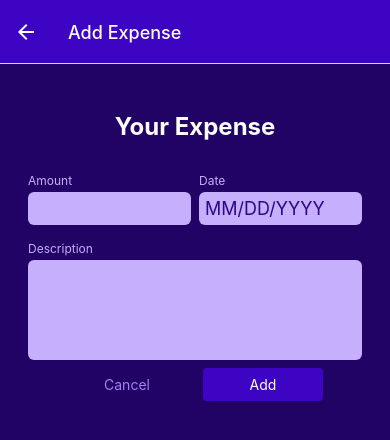
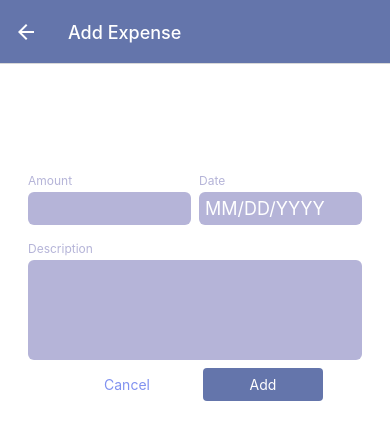
Before and after one commit to vincentochoa3/RNExpenses, a React Native app: screen /ManageExpense in a window 390 px wide. Shown: the top 440 px of the page. Built offline with nearby package versions, Linux system fonts and the light colour scheme; no server answers.

Commit message:
fix unseen text for ExpensesOutput screen

```diff
--- a/components/ExpensesOutput/ExpenseItem.js
+++ b/components/ExpensesOutput/ExpenseItem.js
@@ -1,9 +1,8 @@
-import { View, Text, Pressable, StyleSheet } from "react-native";
+import { Pressable, StyleSheet, Text, View } from "react-native";
 import { useNavigation } from "@react-navigation/native";
 
+import { Styles } from "../../constants/styles";
 import { getFormattedDate } from "../../util/date";
-
-import { Styles } from "../../constants/styles";
 
 export default function ExpenseItem({ id, description, amount, date }) {
   const navigation = useNavigation();
@@ -16,15 +15,15 @@ export default function ExpenseItem({ id, description, amount, date }) {
 
   return (
     <Pressable
+      onPress={expensePressHandler}
       style={({ pressed }) => pressed && styles.pressed}
-			onPress={expensePressHandler}
     >
       <View style={styles.expenseItem}>
         <View>
           <Text style={[styles.textBase, styles.description]}>
             {description}
           </Text>
-					<Text style={styles.textBase}>{date.toDateString()}</Text>
+          <Text style={styles.textBase}>{getFormattedDate(date)}</Text>
         </View>
         <View style={styles.amountContainer}>
           <Text style={styles.amount}>{amount.toFixed(2)}</Text>
@@ -35,6 +34,9 @@ export default function ExpenseItem({ id, description, amount, date }) {
 }
 
 const styles = StyleSheet.create({
+  pressed: {
+    opacity: 0.75,
+  },
   expenseItem: {
     padding: 12,
     marginVertical: 8,
@@ -69,7 +71,4 @@ const styles = StyleSheet.create({
     color: Styles.colors.primary500,
     fontWeight: "bold",
   },
-	pressed: {
-		opacity: 0.5,
-	},
 });
--- a/components/ExpensesOutput/ExpensesList.js
+++ b/components/ExpensesOutput/ExpensesList.js
@@ -1,4 +1,4 @@
-import { FlatList, Text } from "react-native";
+import { FlatList } from "react-native";
 
 import ExpenseItem from "./ExpenseItem";
 
--- a/components/ExpensesOutput/ExpensesOutput.js
+++ b/components/ExpensesOutput/ExpensesOutput.js
@@ -32,7 +32,7 @@ const styles = StyleSheet.create({
     backgroundColor: Styles.colors.primary700,
   },
   infoText: {
-		color: "white",
+    color: Styles.colors.primary500,
     fontSize: 16,
     textAlign: "center",
     marginTop: 32,
--- a/constants/styles.js
+++ b/constants/styles.js
@@ -1,16 +1,16 @@
 export const Styles = {
 	colors: {
-		primary50: "#e4d9fd",
-		primary100: "#c6affc",
-		primary200: "#a281f0",
-		primary400: "#5721d4",
-		primary500: "#3e04c3",
-		primary700: "#2d0689",
-		primary800: "#200364",
+		primary50: "#ddd9fd",
+		primary100: "#b5b4d8",
+		primary200: "#8192f0",
+		primary400: "#3921d4",
+		primary500: "#6475ab",
+		primary700: "#ffffff",
+		primary800: "#ffffff",
 		accent500: "#f7bc0c",
-		error50: "#fcc4e4",
+		error50: "#fcd5eb",
 		error500: "#9b095c",
-		gray500: "#39324a",
+		gray500: "#32384a",
 		gray700: "#221c30",
 	},
 };
```
Lines whose indentation alone changed are shown as unchanged.
